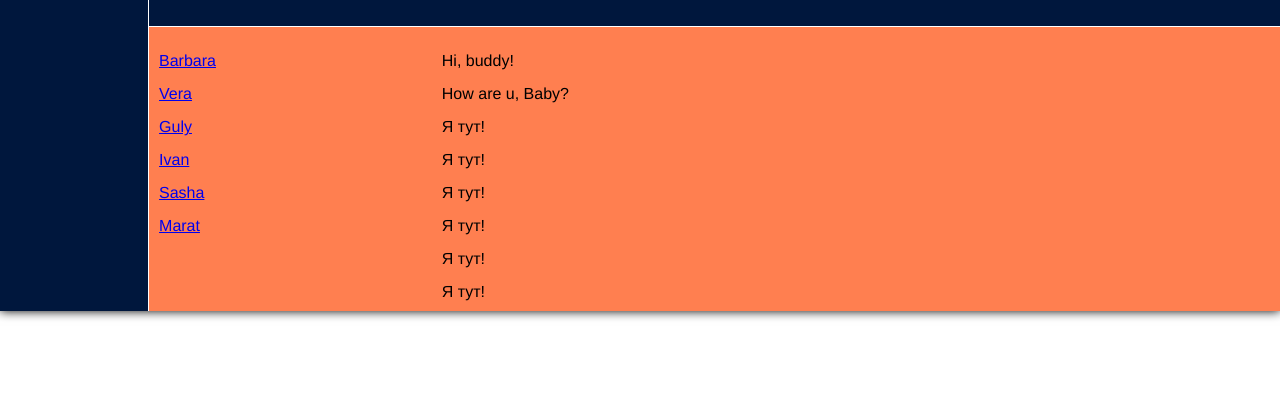
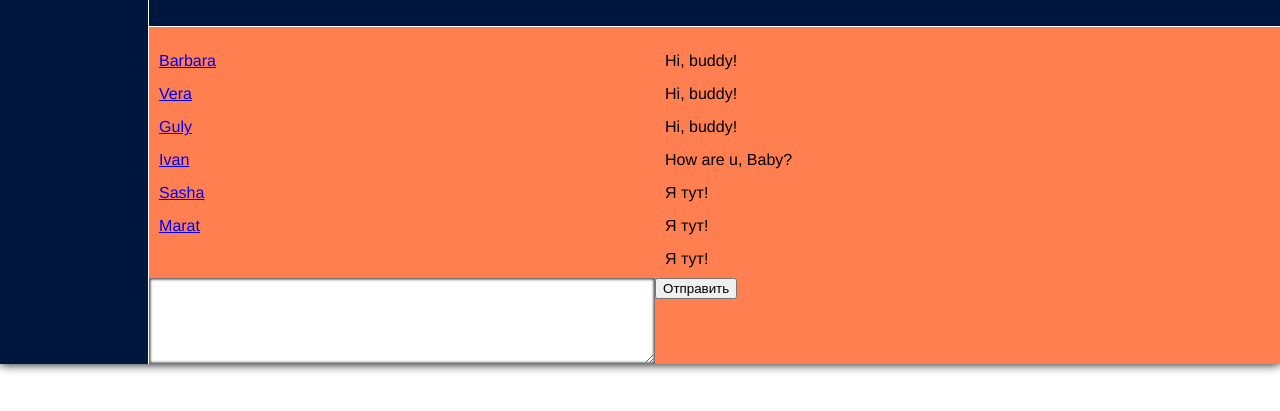
Before and after one commit to Reanzler/react_social-app, a React (Create React App) app in the folder react_social-network/: page /dialogs in a window 1280 px wide. Shown: the part 203-614 px from the top of the page. Built offline with nearby package versions, Linux system fonts and the light colour scheme.

Commit message:
added OBSERVER subscribe() for refactoring, because i had a depence

```diff
--- a/react_social-network/src/Components/Dialogs/Dialogs.jsx
+++ b/react_social-network/src/Components/Dialogs/Dialogs.jsx
@@ -15,6 +15,10 @@ const Dialogs = (props) => {
             <div className={css.messages_items}>
                 { messageElements }
             </div>
+            <textarea />
+            <div>
+            <input type='button' value='Отправить'/>
+            </div>
         </div>
     )
 }
--- a/react_social-network/src/State.js
+++ b/react_social-network/src/State.js
@@ -1,4 +1,4 @@
-import {rerenderEntireTree} from './render.js'
+let rerenderEntireTree = () => {console.log('test')}
 
 let state = {
     dialogsPage: {
@@ -12,10 +12,9 @@ let state = {
         ],
         messages: [
             {id: 1, message: 'Hi, buddy!'},
+            {id: 1, message: 'Hi, buddy!'},
+            {id: 1, message: 'Hi, buddy!'},
             {id: 2, message: 'How are u, Baby?'},
-            {id: 3, message: 'Я тут!'},
-            {id: 3, message: 'Я тут!'},
-            {id: 3, message: 'Я тут!'},
             {id: 3, message: 'Я тут!'},
             {id: 3, message: 'Я тут!'},
             {id: 3, message: 'Я тут!'}
@@ -33,7 +32,7 @@ let state = {
 }
 
 
-export let addPost = () => {
+export const addPost = () => {
     let newPost = {
         id: 5,
         message: state.profilePage.newPostText,
@@ -45,10 +44,14 @@ export let addPost = () => {
     rerenderEntireTree(state);
 }
 
-export let updateNewPostText = (newText) => {
+export const updateNewPostText = (newText) => {
 
     state.profilePage.newPostText = newText
     rerenderEntireTree(state);
 }
 
+export const subscribe = (observer) => { // Observer - наблюдатель, паттерн
+    rerenderEntireTree = observer
+}
+
 export {state}
--- a/react_social-network/src/index.js
+++ b/react_social-network/src/index.js
@@ -1,5 +1,21 @@
-import {rerenderEntireTree} from './render.js'
-import { state } from './State';
+import { state, subscribe } from './State';
+import React from 'react';
+import ReactDOM from 'react-dom/client';
+import './index.css';
+import App from './App';
+import { addPost, updateNewPostText } from './State';
 
+const root = ReactDOM.createRoot(document.getElementById('root'));
+let rerenderEntireTree = (state) => {
+  root.render(
+    <React.StrictMode>
+      <App state={state} addPost={addPost} updateNewPostText={updateNewPostText}/>
+    </React.StrictMode>
+  );
+}
+
+rerenderEntireTree()
 
 rerenderEntireTree(state);
+
+subscribe(rerenderEntireTree)
--- a/react_social-network/src/render.js
+++ /dev/null
@@ -1,18 +0,0 @@
-import React from 'react';
-import ReactDOM from 'react-dom/client';
-import './index.css';
-import App from './App';
-import { addPost, updateNewPostText } from './State';
-
-const root = ReactDOM.createRoot(document.getElementById('root'));
-let rerenderEntireTree = (state) => {
-  root.render(
-    <React.StrictMode>
-      <App state={state} addPost={addPost} updateNewPostText={updateNewPostText}/>
-    </React.StrictMode>
-  );
-}
-
-rerenderEntireTree()
-
-export {rerenderEntireTree}
```
